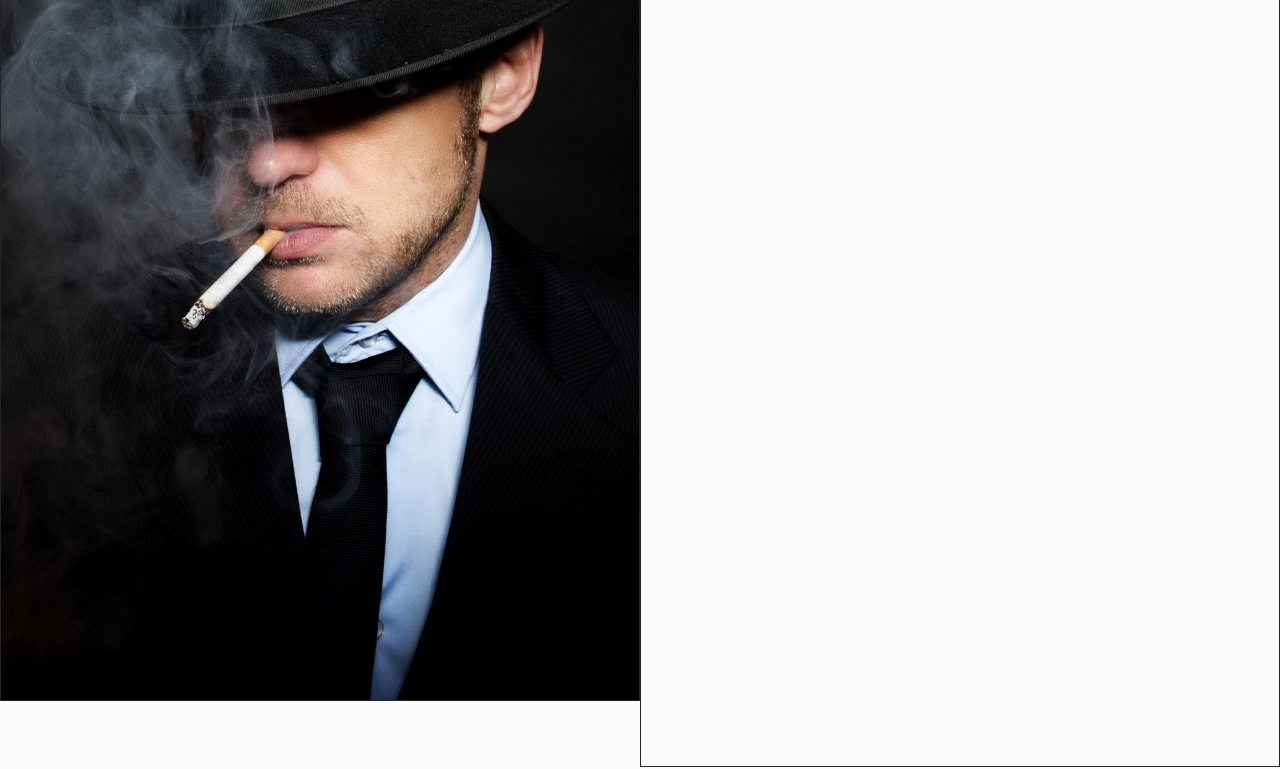
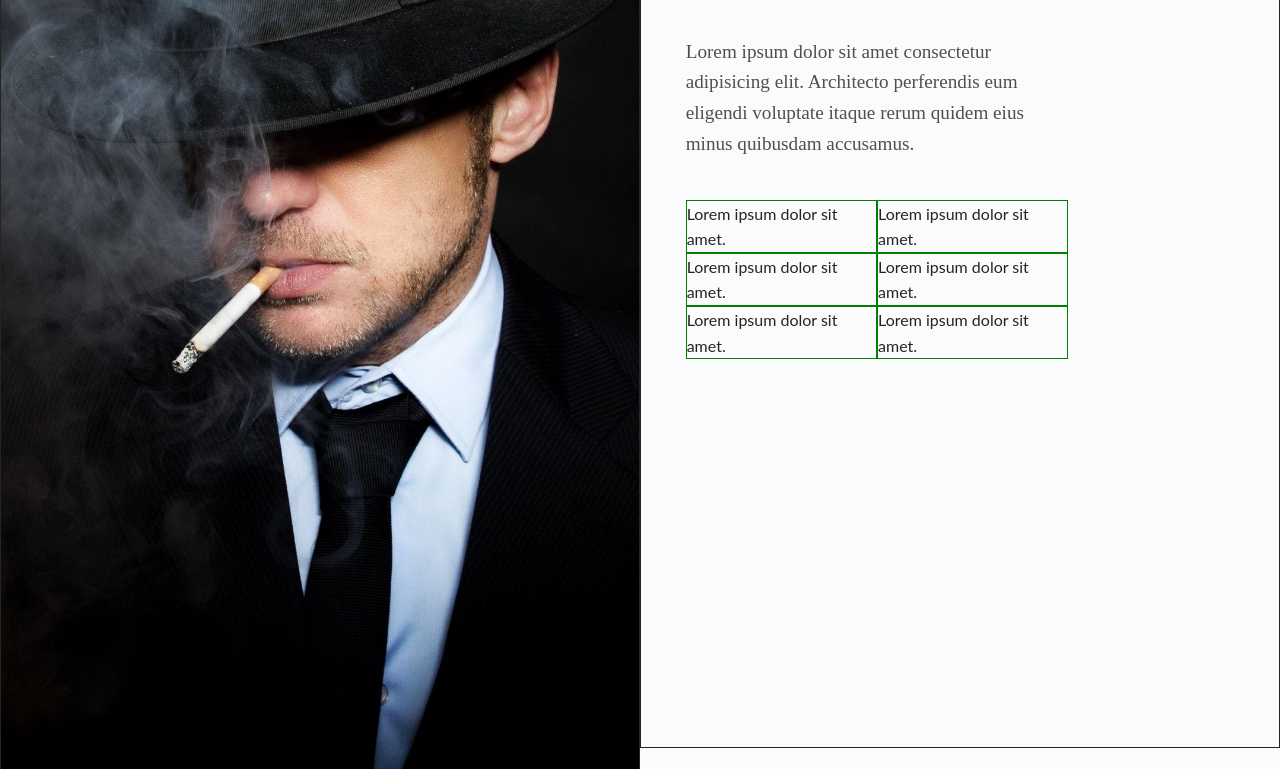
Before and after one commit to Karaca7/Karaca7.github.io, a plain HTML site: page index.html in a window 1280 px wide. Shown: the part 299-1068 px from the top of the page. Drawn offline with Linux system fonts and the light colour scheme.

```diff
--- a/index.html
+++ b/index.html
@@ -5,21 +5,41 @@
     <meta http-equiv="X-UA-Compatible" content="IE=edge">
     <meta name="viewport" content="width=device-width, initial-scale=1.0">
     <title>Document</title>
+
     <link rel="stylesheet" href="/static/main.css">
+
 </head>
 <body>
+
+
+
    <div class="row">
        <div class="col-6 resim">
 
 
+    </div>
 
-
-       </div>
 
 
        <div class="col-6">
         <div class="row">
-            <div class="yumurta"><h1>Merhabalar, ben Karaca Yazılım geliştiricisiyim.Doğrudan <a href="https://github.com/Karaca7">githubım'a</a> gitmek için</h1></div>
+            <div class="yumurta"><h1>Selamlar ben Karaca, <br> Alaylı bir  yazılım geliştiricisiyim.<br><a href="https://github.com/Karaca7">githubım'a</a> gitmek için tıklayınız.</h1>
+
+            <h2>Lorem ipsum dolor sit amet consectetur adipisicing elit. Architecto perferendis eum eligendi voluptate itaque rerum quidem eius minus quibusdam accusamus.</h2>
+
+            <div class="row">
+                <div class="ta">Lorem ipsum dolor sit amet.</div>
+                <div class="ta">Lorem ipsum dolor sit amet.</div>
+                <div class="ta">Lorem ipsum dolor sit amet.</div>
+                <div class="ta">Lorem ipsum dolor sit amet.</div>
+                <div class="ta">Lorem ipsum dolor sit amet.</div>
+                <div class="ta">Lorem ipsum dolor sit amet.</div>
+
+
+            </div>
+
+
+            </div>
 
         </div>
 
--- a/static/main.css
+++ b/static/main.css
@@ -34,7 +34,7 @@ img{
 
 .resim{
     width: 100%;
-    height: 1000px;
+    height: 1070px;
     background-position: center;
     background-repeat: no-repeat;
     background-size: auto;
@@ -47,7 +47,7 @@ img{
 
     margin-left: 7%;
 
-    margin-top: 10%;
+    margin-top: 7%;
     margin-right: 15%;
     width: 60%;
 
@@ -56,7 +56,12 @@ img{
 
 }
 
+.ta{
+    width: 50%;
+    border: 1px solid green;
+    float:left;
 
+}
 
 
 
@@ -98,6 +103,16 @@ h1 a {
     -o-transition-delay: 0;
     -moz-transition-delay: 0;
     transition-delay: 0;
+}
+
+
+h2 {
+    font-family: 'Merriweather', serif;
+    font-weight: 300;
+    color: rgba(35,36,38,0.8);
+    font-size: 1.2em;
+    line-height: 1.6em;
+    margin-bottom: 40px;
 }
 
 body {
```
